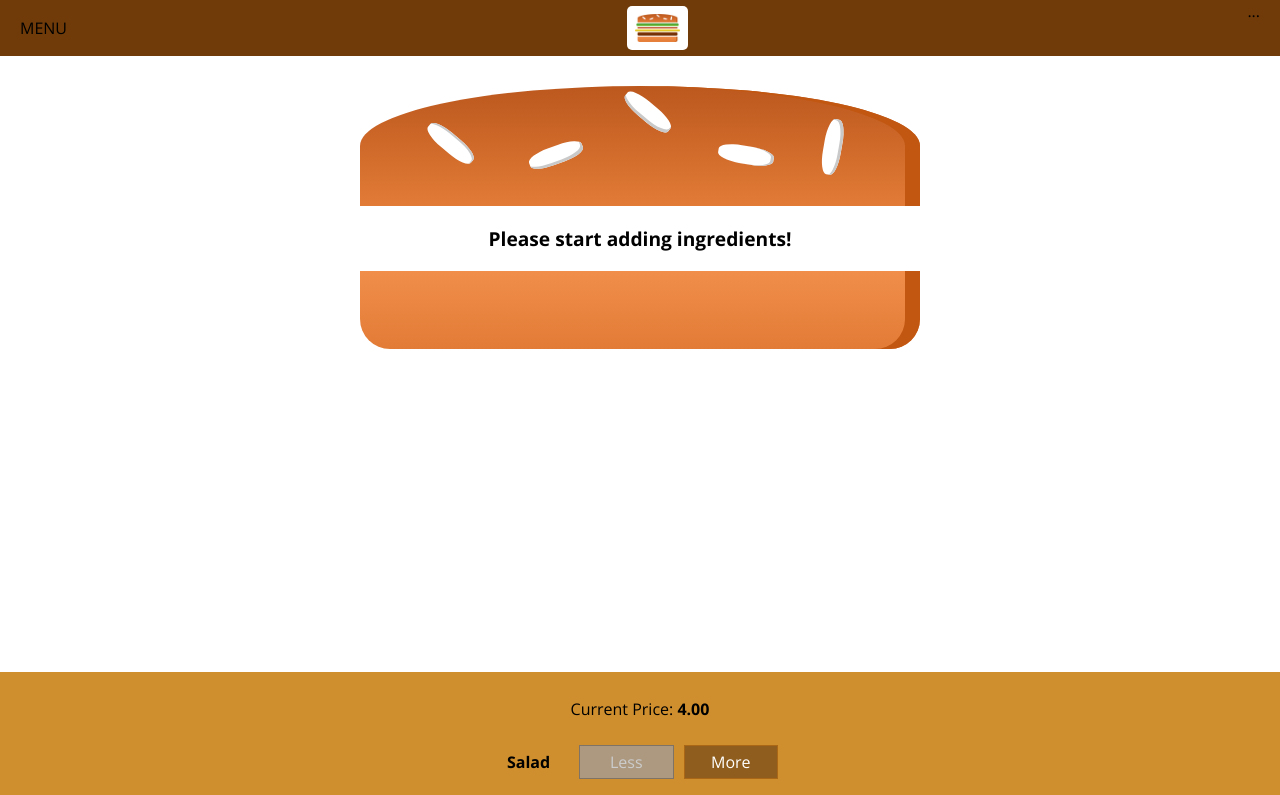
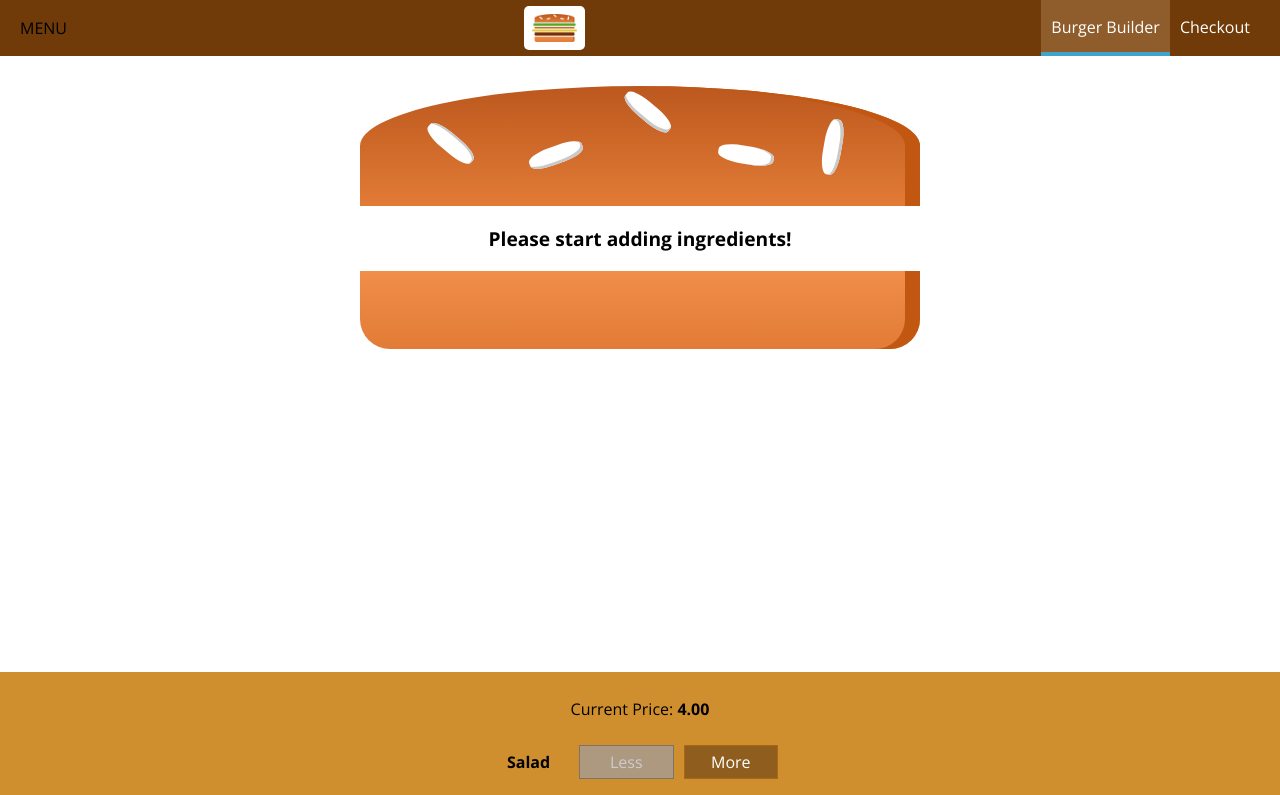
Before and after one commit to DanielRozov/burger_app, a React (Create React App) app: page / in a window 1280 px wide. Shown: the top 795 px of the page. Built offline with nearby package versions, Linux system fonts and the light colour scheme.

Commit message:
Added Reusable Navigation Items

```diff
--- /dev/null
+++ b/src/components/Navigation/NavigationItems/NavigationItem/NavigationItem.js
@@ -0,0 +1,13 @@
+import React from 'react';
+
+import classes from './NavigationItem.module.css';
+
+const navigationItem = (props) => (
+  <li className={classes.NavigationItem}>
+    <a
+      href={props.link}
+      className={props.active ? classes.active : null}>{props.children}</a>
+  </li>
+);
+
+export default navigationItem;
--- /dev/null
+++ b/src/components/Navigation/NavigationItems/NavigationItem/NavigationItem.module.css
@@ -0,0 +1,25 @@
+.NavigationItem {
+  margin: 0;
+  box-sizing: border-box;
+  display: flex;
+  height: 100%;
+  align-items: center;
+}
+
+.NavigationItem a {
+  color: white;
+  text-decoration: none;
+  height: 100%;
+  padding: 16px 10px;
+  border-bottom: 4px solid transparent;
+  box-sizing: border-box;
+  display: block;
+}
+
+.NavigationItem a:hover,
+.NavigationItem a:active,
+.NavigationItem a.active {
+  background-color: #8F5C2C;
+  border-bottom: 4px solid #40A4C8;
+  color: white;
+}
--- /dev/null
+++ b/src/components/Navigation/NavigationItems/NavigationItems.js
@@ -0,0 +1,13 @@
+import React from 'react';
+
+import classes from './NavigationItems.module.css'
+import NavigatiomItem from './NavigationItem/NavigationItem';
+
+const navigationItems = (props) => (
+  <ul className={classes.NavigationItems}>
+    <NavigatiomItem link='/' active>Burger Builder</NavigatiomItem>
+    <NavigatiomItem link='/'>Checkout </NavigatiomItem>
+  </ul>
+);
+
+export default navigationItems;
--- /dev/null
+++ b/src/components/Navigation/NavigationItems/NavigationItems.module.css
@@ -0,0 +1,8 @@
+.NavigationItems {
+  margin: 0;
+  padding: 0;
+  list-style: none;
+  display: flex;
+  align-items: center;
+  height: 100%;
+}
--- a/src/components/Navigation/Toolbar/Toolbar.js
+++ b/src/components/Navigation/Toolbar/Toolbar.js
@@ -1,14 +1,15 @@
 import React from 'react';
 
 import classes from './Toolbar.module.css';
-import Logo from '../../Logo/Logo'
+import Logo from '../../Logo/Logo';
+import NavigationItems from '../NavigationItems/NavigationItems'
 
 const toolbar = (props) => (
   <header className={classes.Toolbar}>
     <div>MENU</div>
     <Logo />
     <nav>
-      ...
+      <NavigationItems />
     </nav>
   </header>
 );
```
